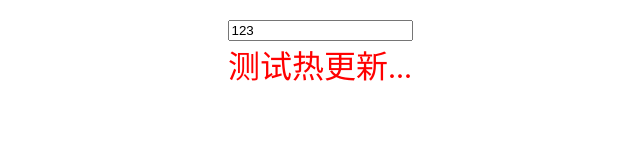
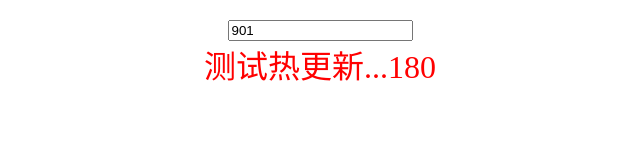
Before and after one commit to songlitao/simple-webpack-dev-server, a website built with webpack: page src/index.html in a window 1280 px wide. Shown: the whole page, without its empty margins (320-960 px from the left). Built offline with nearby package versions, Linux system fonts and the light colour scheme.

Commit message:
简单实现webpack-der-server热更新

```diff
--- a/src/index.html
+++ b/src/index.html
@@ -3,7 +3,7 @@
 <head>
     <meta charset="UTF-8">
     <meta name="viewport" content="width=device-width, initial-scale=1.0">
-    <title>热更新HMR</title>
+    <title>HMR热更新</title>
     <style>
         html, body {
             margin: 0;
@@ -17,8 +17,8 @@
 </head>
 <body>
     <div id="app">
-        <input type="text" value="123">
-        <div id="msg">测试热更新...</div>
+        <input type="text" value="901">
+        <div id="hotHmrContent">测试热更新...</div>
     </div>
 </body>
 </html>
--- /dev/null
+++ b/src/js/hmr.js
@@ -0,0 +1,18 @@
+const hotTag = document.getElementById('hotHmrContent');
+
+let content = "测试热更新...";
+
+let style = {
+    color: 'red',
+    fontSize: '32px'
+};
+
+console.log("welcome webpack-der-server");
+
+const render = () => {
+    hotTag.innerText = content + Math.ceil(Math.random() * 1000);
+    hotTag.style.color = style.color || '';
+    hotTag.style.fontSize = style.fontSize || '';
+}
+
+render();
--- a/src/js/home.js
+++ /dev/null
@@ -1,9 +0,0 @@
-let style = {
-    color: 'red',
-    fontSize: '32px'
-};
-
-const msg = document.getElementById('msg');
-
-msg.style.color = style.color || '';
-msg.style.fontSize = style.fontSize || '';
--- a/src/main.js
+++ b/src/main.js
@@ -1,4 +1,5 @@
-require('./js/home');
+
+require('./js/hmr');
 
 const text = '界面加载完成...';
 
--- a/webpack.config.js
+++ b/webpack.config.js
@@ -9,8 +9,8 @@ module.exports = {
     // 这里还没有将客户端代码配置，而是通过updateCompiler方法更改entry属性
     entry: "./src/main.js",
     output: {
-        filename: "[name].js",
-        path: path.resolve(__dirname, "./dist")
+        path: path.resolve(__dirname, "./dist"),
+        filename: "[name].js"
     },
     plugins: [
         // 输出一个html，并将打包的chunk引入
```
